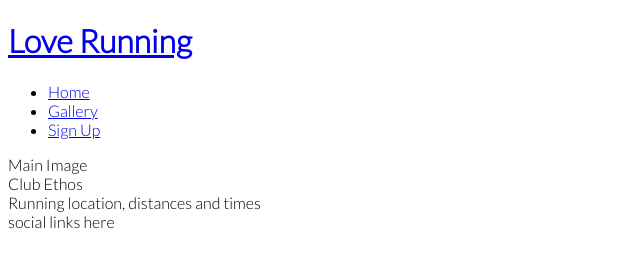
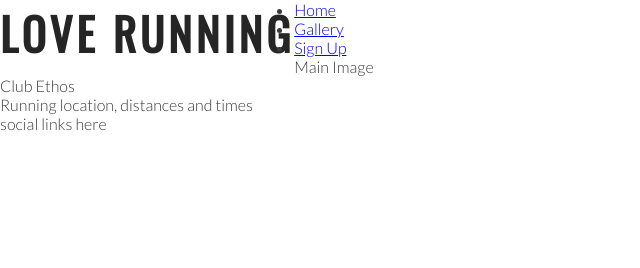
Before and after one commit to Luciano2712/love-running, a plain HTML site: page index.html in a window 1280 px wide. Shown: the whole page, without its empty margins (0-640 px from the left). Drawn offline with nearby package versions, Linux system fonts and the light colour scheme.

Commit message:
Add style for headings and logo

```diff
--- a/assets/CSS/style.css
+++ b/assets/CSS/style.css
@@ -1,6 +1,6 @@
 @import url('https://fonts.googleapis.com/css2?family=Lato:wght@300&family=Oswald&display=swap');
 
-. {
+* {
     margin: 0;
     padding: 0;
     border: none;
@@ -9,4 +9,19 @@
 body {
     font-family: lato, sans-serif;
     font-weight: 300;
+    color: #3a3a3a;
 }
+
+/* headings and logo */
+
+h1, h2 {
+    font-family: Oswald, sans-serif;
+    text-transform: uppercase;
+    letter-spacing: 4px;
+    color: #252525;
+}
+
+#logo {
+    float: left;
+    font-size: 280%;
+}
--- a/index.html
+++ b/index.html
@@ -15,7 +15,7 @@
 <body>
     <header>
         <a href="index.html">
-            <h1>Love Running</h1>
+            <h1 id="logo">Love Running</h1>
         </a>
         <nav>
             <ul>
```
